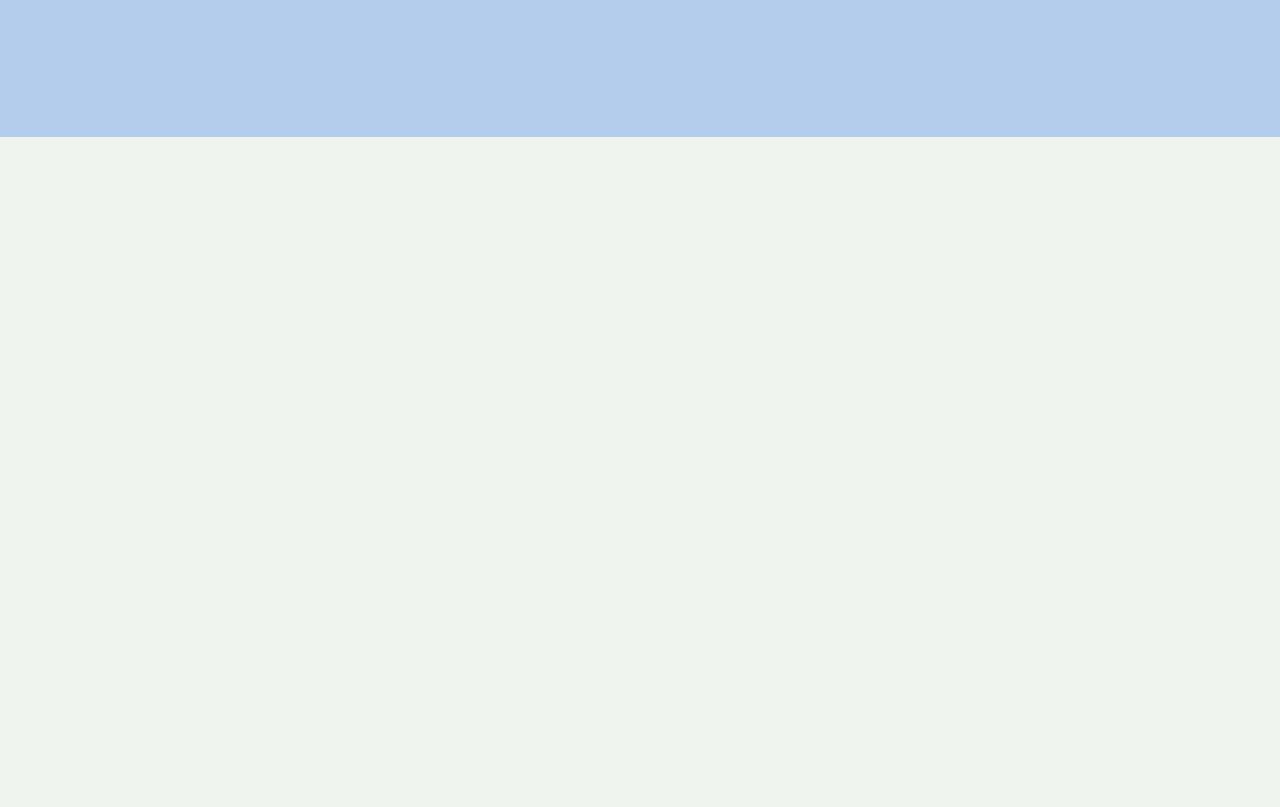
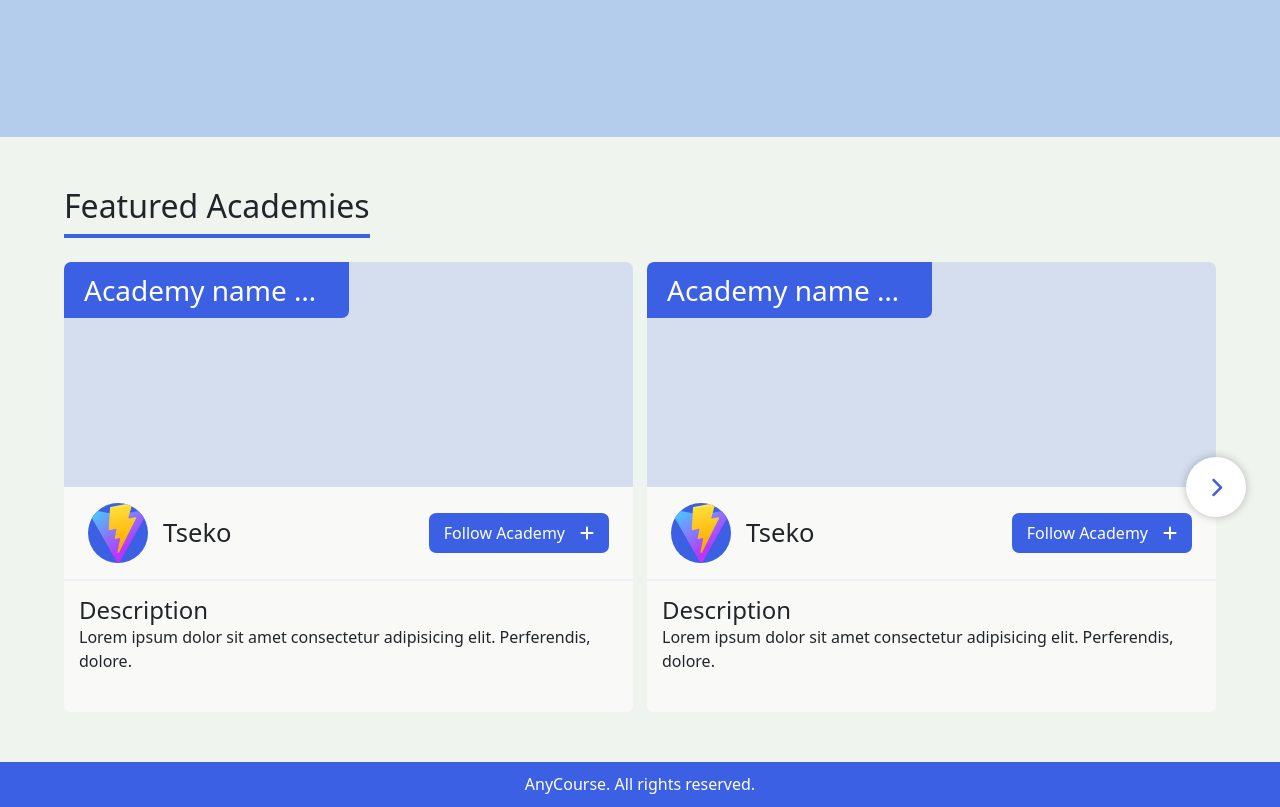
Before and after one commit to FreshyMc/AnyCourse, a React (Vite) app: page / in a window 1280 px wide. Shown: the part 500-1307 px from the top of the page. Before the commit the page ends 800 px from the top, so only its background shows below. Built offline with nearby package versions, Linux system fonts and the light colour scheme.

Commit message:
Add private routes and custom academy list to the landing page

```diff
--- a/src/App.jsx
+++ b/src/App.jsx
@@ -1,11 +1,10 @@
-import { useState } from 'react'
 import Navigation from './components/Navigation'
-import Header from './components/Header';
-import LoginModal from './components/LoginModal';
 import { AuthProvider } from './contexts/AuthContext';
-import { BrowserRouter, Route, Routes } from 'react-router';
+import { Route, Routes } from 'react-router';
 import LandingPage from './pages/LandingPage';
 import ProfilePage from './pages/ProfilePage';
+import PrivateRoute from './components/PrivateRoute';
+import DashboardPage from './pages/DashboardPage';
 
 function App() {
   return (
@@ -14,7 +13,10 @@ function App() {
         <Navigation />
         <Routes>
           <Route index element={<LandingPage />} />
-          <Route path='/my-profile' element={<ProfilePage />} />
+          <Route element={<PrivateRoute />}>
+            <Route path='/my-profile' element={<ProfilePage />} />
+            <Route path='/dashboard' element={<DashboardPage />} />
+          </Route>
         </Routes>
       </AuthProvider>
     </>
--- a/src/assets/style.css
+++ b/src/assets/style.css
@@ -6,6 +6,7 @@
 
 body {
     background-color: var(--bg-color);
+    padding-top: 77px;
 }
 
 a {
@@ -30,7 +31,10 @@ a {
 }
 
 nav {
-    position: relative;
+    position: fixed;
+    top: 0;
+    left: 0;
+    right: 0;
     background-color: #fff;
     box-shadow: 0 2px 9px rgba(0, 0, 0, .15);
     z-index: 1;
@@ -248,3 +252,145 @@ nav {
     height: 100%;
     object-fit: cover;
 }
+
+.academy-list-outer-wrapper {
+    padding: 50px 5%;
+}
+
+.academy-list-wrapper {
+    position: relative;
+}
+
+.section-title {
+    display: inline-flex;
+    font-size: 2rem;
+    padding-bottom: 9px;
+    border-bottom: 4px solid var(--bg-main);
+}
+
+.academy-list {
+    position: relative;
+    height: 450px;
+    overflow: hidden;
+}
+
+.next-btn {
+    position: absolute;
+    top: 50%;
+    transform: translateY(-50%);
+    z-index: 10;
+}
+
+.next-btn.left {
+    left: -30px;
+}
+
+.next-btn.right {
+    right: -30px;
+}
+
+.next-btn {
+    display: flex;
+    width: 60px;
+    height: 60px;
+    align-items: center;
+    justify-content: center;
+    background-color: #fff !important;
+    color: var(--bg-main) !important;
+    border-radius: 50%;
+    box-shadow: 0 0 9px 0 rgba(0, 0, 0, .25);
+}
+
+.academies {
+    position: absolute;
+    top: 0;
+    left: 0;
+    width: 100%;
+    height: 100%;
+    display: flex;
+    gap: 14px;
+    transition: all .5s ease;
+}
+
+.academy {
+    min-width: calc(50% - 7px);
+    height: 100%;
+    border-radius: .45rem;
+    overflow: hidden;
+}
+
+.academy-thumbnail {
+    height: 50%;
+    background-color: rgba(59, 96, 228, .15);
+}
+
+.academy-thumbnail h3 {
+    max-width: 50%;
+    background-color: var(--bg-main);
+    padding: 0 20px;
+    line-height: 2;
+    color: #fff;
+    border-bottom-right-radius: .45rem;
+    white-space: nowrap;
+    text-overflow: ellipsis;
+    overflow: hidden;
+}
+
+.lecturer {
+    display: flex;
+    align-items: center;
+}
+
+.lecturer img {
+    width: 60px;
+    height: 60px;
+    object-fit: cover;
+    border-radius: 50%;
+    background-color: var(--bg-main);
+}
+
+.lecturer span {
+    display: flex;
+    padding-left: 15px;
+    font-size: 1.6rem;
+}
+
+.actions {
+    display: flex;
+    flex-grow: 1;
+    justify-content: end;
+    align-items: center;
+}
+
+.follow-btn {
+    display: inline-flex;
+    align-items: center;
+    justify-content: center;
+    height: 40px;
+    padding: 0 15px;
+    background-color: var(--bg-main) !important;
+    color: #fff !important;
+    border: none;
+    border-radius: .45rem;
+}
+
+.follow-btn i {
+    padding-left: 15px;
+}
+
+.academy-bottom {
+    height: 50%;
+    background-color: rgba(255, 255, 255, .6);
+}
+
+.academy-description {
+    padding: 15px;
+    border-top: 2px solid rgba(59, 96, 228, .06);
+}
+
+footer {
+    background-color: var(--bg-main);
+    color: #fff;
+    text-align: center;
+    line-height: 45px;
+}
--- /dev/null
+++ b/src/components/AcademyList.jsx
@@ -0,0 +1,47 @@
+import { useRef, useState } from "react";
+import AcademyListItem from "./AcademyListItem";
+
+const TOTAL = 5;
+
+export default function AcademyList() {
+    const [page, setPage] = useState(0);
+    const wrapperRef = useRef(null);
+
+    const handleSlideLeft = () => {
+        setPage((prevPage) => Math.max(0, --prevPage));
+    };
+
+    const handleSlideRight = () => {
+        setPage((prevPage) => Math.min(Math.ceil(TOTAL / 2), ++prevPage));
+    };
+
+    const getWidth = () => {
+        const { width } = wrapperRef.current?.getBoundingClientRect() ?? 1;
+
+        return width;
+    };
+
+    return (
+        <div className="academy-list-wrapper mt-3">
+            {page !== 0 && (
+                <button className="btn next-btn left" onClick={handleSlideLeft}>
+                    <i className="fa-solid fa-chevron-left fa-lg" />
+                </button>)
+            }
+            {page < TOTAL / 2 && (
+                <button className="btn next-btn right" onClick={handleSlideRight}>
+                    <i className="fa-solid fa-chevron-right fa-lg" />
+                </button>)
+            }
+            <div className="academy-list">
+                <div className="academies" style={{ left: `-${page * (getWidth() / 2 + 7)}px` }} ref={wrapperRef}>
+                    <AcademyListItem />
+                    <AcademyListItem />
+                    <AcademyListItem />
+                    <AcademyListItem />
+                    <AcademyListItem />
+                </div>
+            </div>
+        </div>
+    );
+}
--- /dev/null
+++ b/src/components/AcademyListItem.jsx
@@ -0,0 +1,29 @@
+export default function AcademyListItem() {
+    return (
+        <div className="academy">
+            <div className="academy-thumbnail">
+                <h3>Academy name Lorem ipsum dolor sit amet consectetur adipisicing elit. Vero, odio.</h3>
+            </div>
+            <div className="academy-bottom">
+                <div className="d-flex px-4 py-3">
+                    <div className="lecturer">
+                        <img src="./vite.svg" alt="Lecturer" />
+                        <span>Tseko</span>
+                    </div>
+                    <div className="actions">
+                        <button className="btn follow-btn">
+                            <span>Follow Academy</span>
+                            <i className="fa-solid fa-plus" />
+                        </button>
+                    </div>
+                </div>
+                <div className="academy-description">
+                    <h4 className="m-0">Description</h4>
+                    <p className="m-0">
+                        Lorem ipsum dolor sit amet consectetur adipisicing elit. Perferendis, dolore.
+                    </p>
+                </div>
+            </div>
+        </div>
+    );
+}
--- /dev/null
+++ b/src/components/Footer.jsx
@@ -0,0 +1,9 @@
+export default function Footer() {
+    return (
+        <footer className="row">
+            <div className="col-12">
+                <p className="m-0">AnyCourse. All rights reserved.</p>
+            </div>
+        </footer>
+    );
+}
--- a/src/components/NavigationAccount.jsx
+++ b/src/components/NavigationAccount.jsx
@@ -33,7 +33,7 @@ export default function NavigationAccount() {
                         <Link to='/my-profile'>My Profile</Link>
                     </li>
                     <li>
-                        <Link to='#dashboard'>My Dashboard</Link>
+                        <Link to='/dashboard'>My Dashboard</Link>
                     </li>
                     <li className="separated">
                         <button className="btn logout-btn" onClick={handleLogout}>
--- /dev/null
+++ b/src/components/PrivateRoute.jsx
@@ -0,0 +1,12 @@
+import { Navigate, Outlet } from "react-router";
+import { useAuth } from "../contexts/AuthContext";
+
+export default function PrivateRoute({children, redirect = '/'}) {
+    const {loggedIn} = useAuth();
+
+    if (!loggedIn) {
+        return <Navigate  to={redirect} replace />;
+    }
+
+    return children ? children : <Outlet />;
+}
--- /dev/null
+++ b/src/pages/DashboardPage.jsx
@@ -0,0 +1,7 @@
+export default function DashboardPage() {
+    return (
+        <main>
+            <p>Dashboard Page</p>
+        </main>
+    );
+}
--- a/src/pages/LandingPage.jsx
+++ b/src/pages/LandingPage.jsx
@@ -1,9 +1,18 @@
+import AcademyList from "../components/AcademyList";
+import Footer from "../components/Footer";
 import Header from "../components/Header";
 
 export default function LandingPage() {
     return (
         <>
             <Header />
+            <section className="row">
+                <div className="col-12 academy-list-outer-wrapper">
+                    <h2 className="section-title">Featured Academies</h2>
+                    <AcademyList />
+                </div>
+            </section>
+            <Footer />
         </>
     );
 }
```
